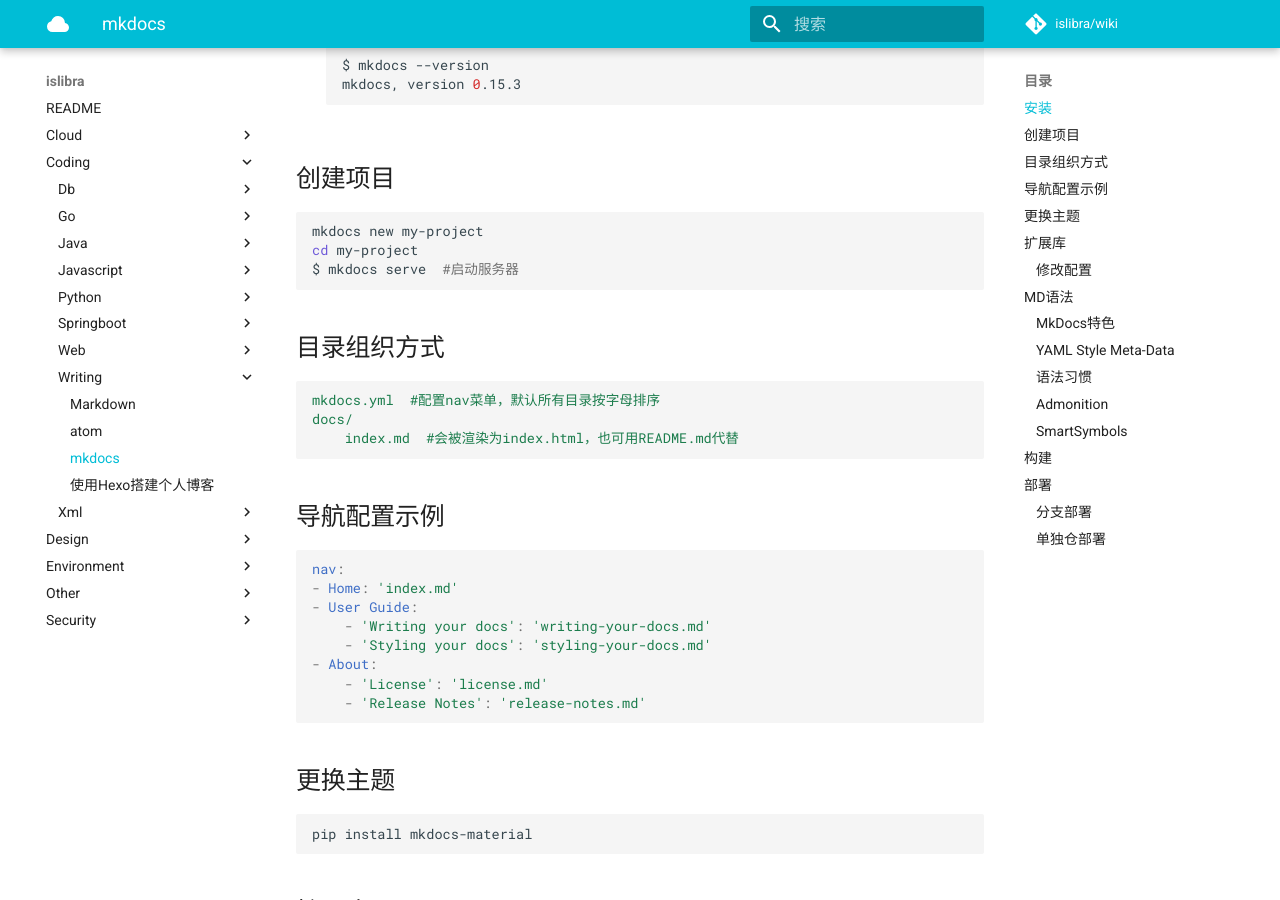
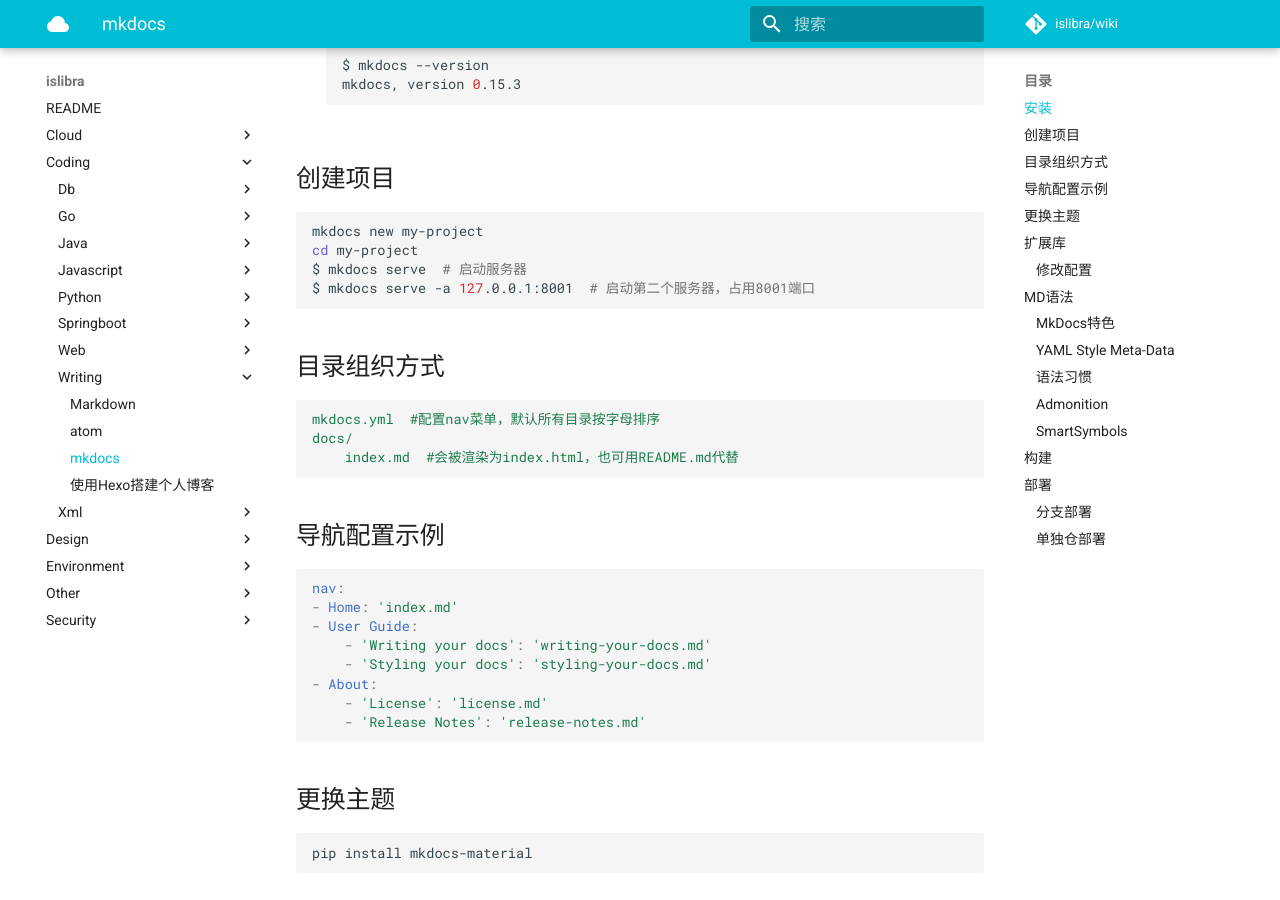
Before and after one commit to islibra/wiki, an MkDocs documentation site: the page built from docs/coding/writing/mkdocs.md, in a window 1280 px wide and 900 px high, scrolled down 485 px. Built offline with MkDocs 1.6.1 and Material for MkDocs 9.7.7, drawn with Linux system fonts in a browser that asks for light colours; comment, search, counter and statistics services are not loaded.

Commit message:
add mkdocs another port

````diff
--- a/docs/coding/writing/mkdocs.md
+++ b/docs/coding/writing/mkdocs.md
@@ -24,7 +24,8 @@ mkdocs, version 0.15.3
 ```bash
 mkdocs new my-project
 cd my-project
-$ mkdocs serve  #启动服务器
+$ mkdocs serve  # 启动服务器
+$ mkdocs serve -a 127.0.0.1:8001  # 启动第二个服务器，占用8001端口
 ```
 
 ## 目录组织方式
````
